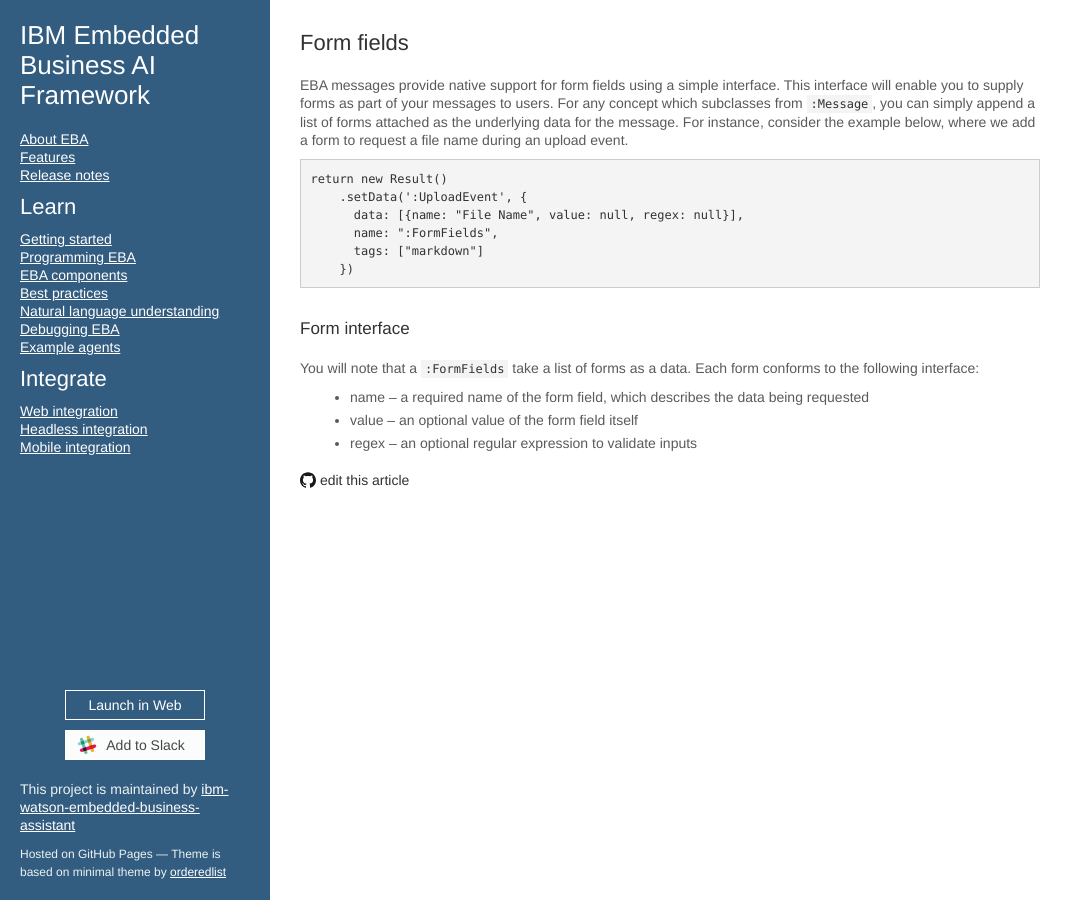
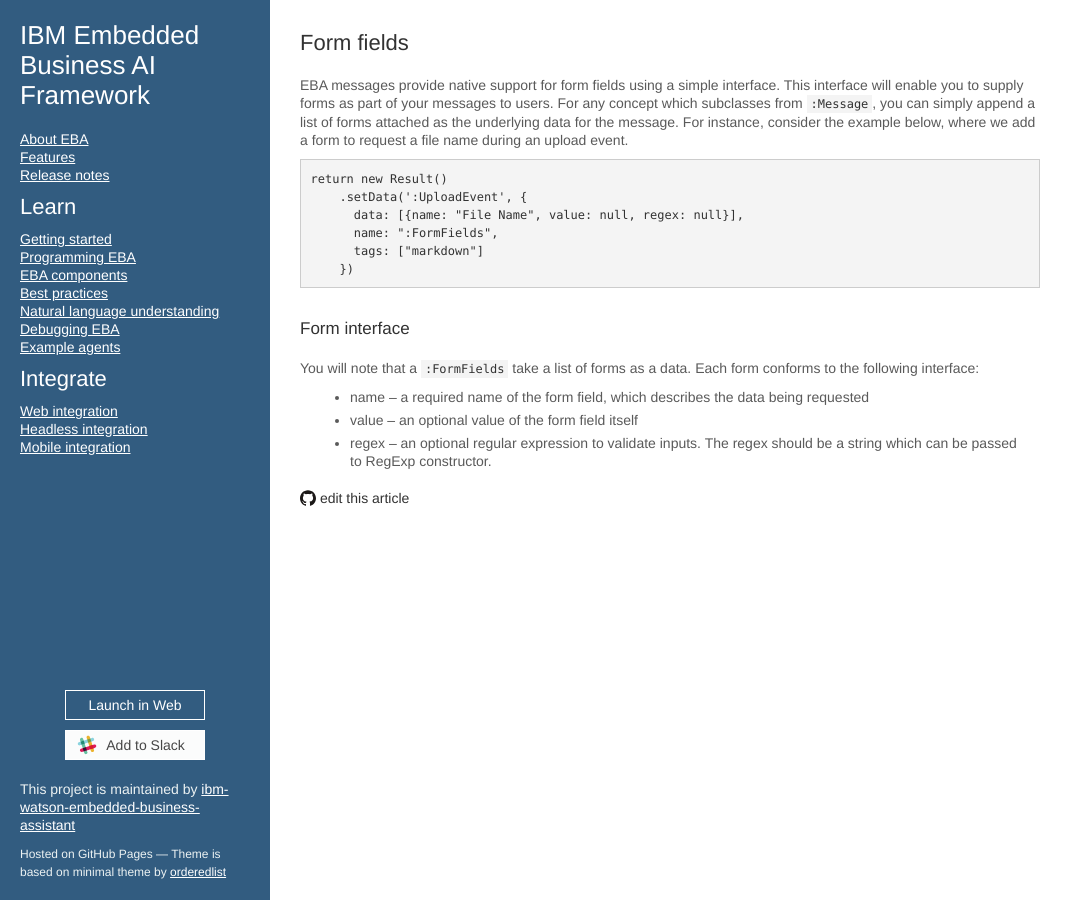
Before and after one commit to ibm-watson-embedded-business-assistant/eba-example-agents, a Jekyll site: the page built from docs/lab/assets/frontend/FormFields.md, in a window 1280 px wide. Shown: the whole page, without its empty margins (0-1083 px from the left). Built offline with Jekyll 4.4.1, drawn with Linux system fonts in a browser that asks for light colours; our own code applies the rules of GitHub Pages for plain Markdown files.

Commit message:
Update FormFields.md

```diff
--- a/docs/lab/assets/frontend/FormFields.md
+++ b/docs/lab/assets/frontend/FormFields.md
@@ -17,4 +17,4 @@
 
 - name -- a required name of the form field, which describes the data being requested
 - value -- an optional value of the form field itself
-- regex -- an optional regular expression to validate inputs
+- regex -- an optional regular expression to validate inputs. The regex should be a string which can be passed to RegExp constructor.
```
